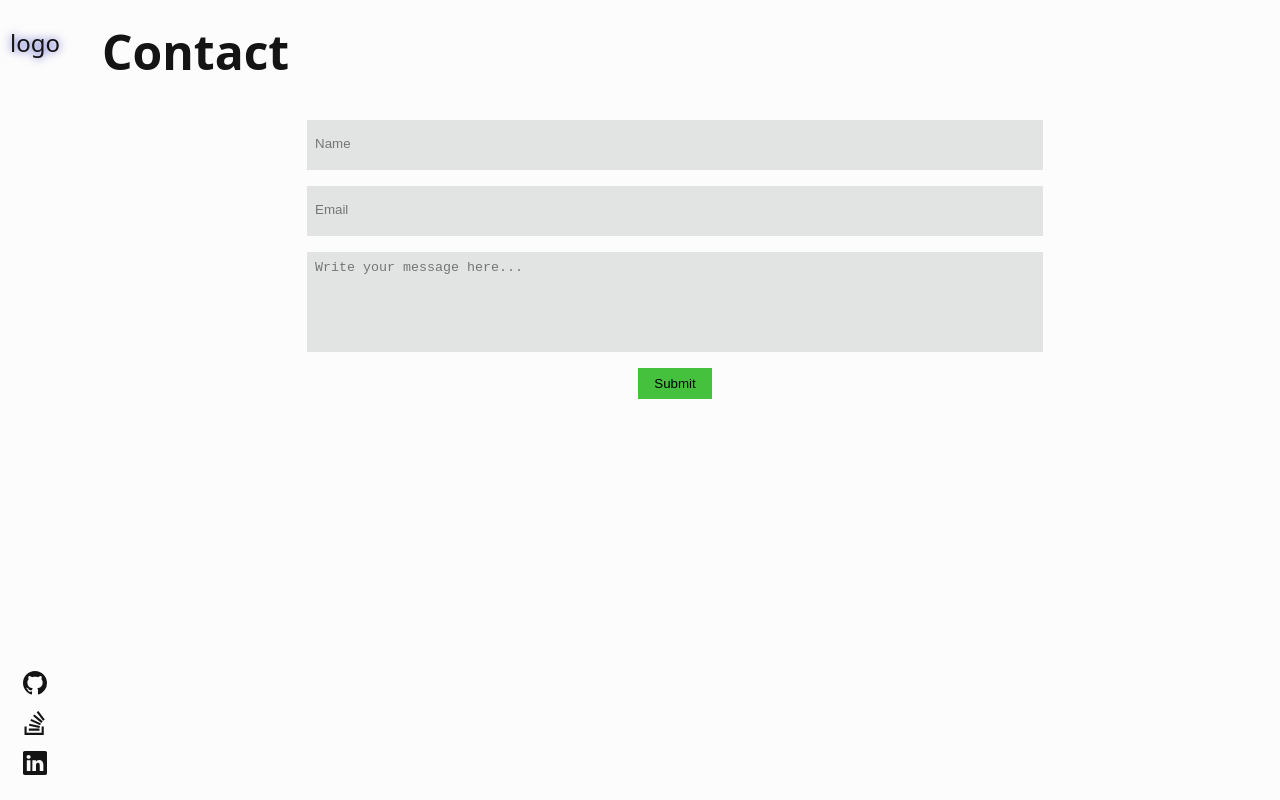
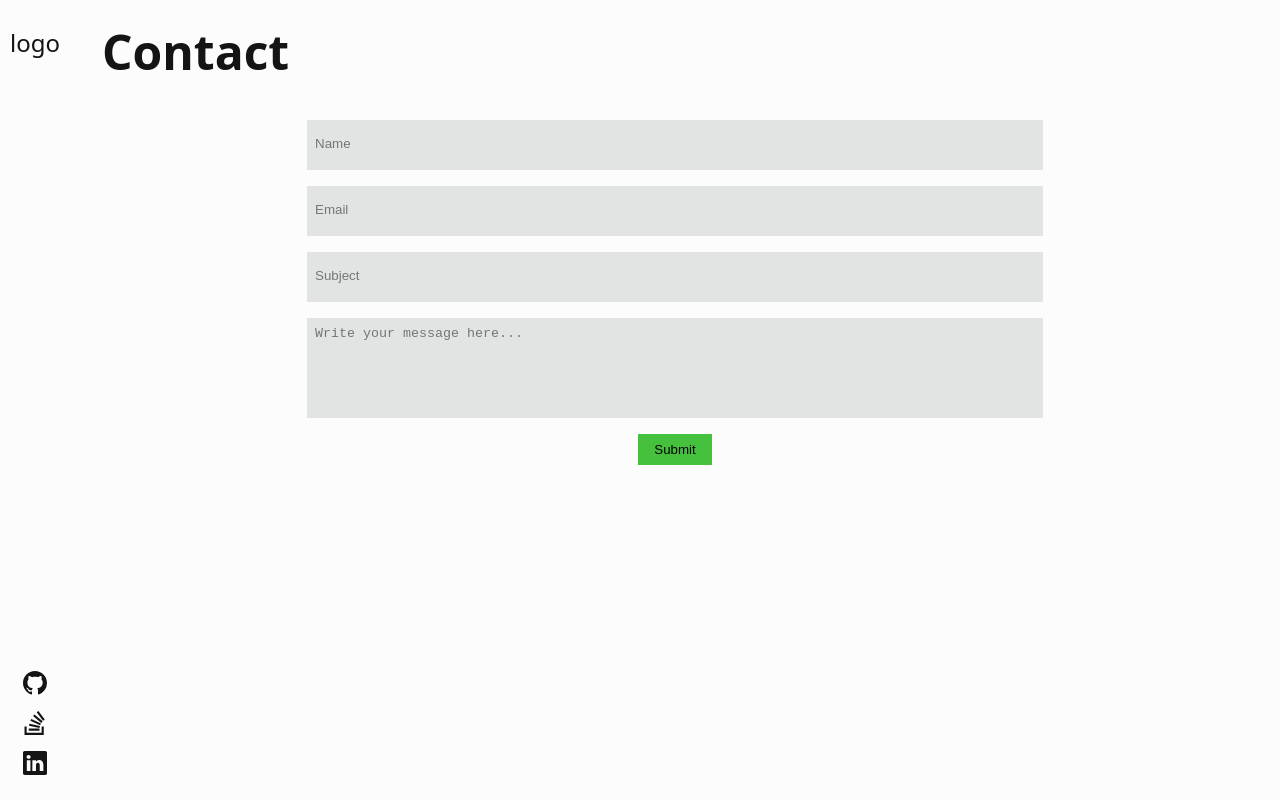
Before and after one commit to Nikhil-13/Nikhil-Portfolio, a React (Vite) app: page /contact in a window 1280 px wide. Built offline with nearby package versions, Linux system fonts and the light colour scheme.

Commit message:
made some validation changes form

```diff
--- a/package.json
+++ b/package.json
@@ -14,7 +14,8 @@
     "react-bootstrap-icons": "^1.10.3",
     "react-dom": "^18.2.0",
     "react-hook-form": "^7.45.2",
-    "react-router-dom": "^6.14.2"
+    "react-router-dom": "^6.14.2",
+    "resend": "^0.17.2"
   },
   "devDependencies": {
     "@types/react": "^18.2.14",
--- a/src/App.css
+++ b/src/App.css
@@ -69,17 +69,6 @@ a:visited
 {
   all: unset;
   scale: 1;
-}
-
-.logo-header
-{
-  filter: drop-shadow(0px 0px 5px var(--accent));
-  transition: all .2s ease-in;
-}
-
-.logo-header:hover
-{
-  color: #3e45c1;
 }
 
 .social-links a:hover
@@ -257,9 +246,11 @@ button span
   width: min(50ch, 500px, 56vw);
   background: var(--secondary);
   margin: 1rem;
+  position: relative;
   padding: 1rem;
   z-index: -2;
 }
+
 
 .work-card:nth-child(1)
 {
@@ -316,6 +307,7 @@ button span
   section
   {
     padding: 1rem;
+    height: 90%;
   }
 
   aside
@@ -342,6 +334,8 @@ button span
     width: 100%;
   }
 
+
+
   .form-container
   {
     min-width: 100%;
--- a/src/components/ContactForm.jsx
+++ /dev/null
@@ -1,38 +0,0 @@
-import { useState } from 'react'
-import { useForm } from 'react-hook-form'
-
-export default function App() {
-	const [formData, setFormData] = useState()
-	const {
-		register,
-		handleSubmit,
-		formState: { errors },
-	} = useForm()
-	const onSubmit = (data) => {
-		setFormData(data), console.log(data)
-	}
-
-	// console.log(errors)
-
-	return (
-		<form onSubmit={handleSubmit(onSubmit)}>
-			<input
-				type='text'
-				placeholder='Name'
-				{...register('Name', { required: true, maxLength: 80 })}
-			/>
-			<input
-				type='text'
-				placeholder='Email'
-				{...register('Email', { required: true, pattern: /^\S+@\S+$/i })}
-				style={errors.Email && { borderColor: 'red' }}
-			/>
-
-			<textarea
-				placeholder='Write your message here...'
-				{...register('Subject', { required: true, max: 200, min: 50, maxLength: 300 })}
-			/>
-			<input type='submit' />
-		</form>
-	)
-}
--- a/src/pages/Contact.jsx
+++ b/src/pages/Contact.jsx
@@ -1,12 +1,54 @@
 import { useForm } from 'react-hook-form'
-import ContactForm from '../components/ContactForm'
 
 function Contact() {
+	console.count()
+	const {
+		register,
+		handleSubmit,
+		formState: { errors },
+	} = useForm()
+	const onSubmit = (data) => {
+		console.log(data)
+	}
+
 	return (
 		<section id='contact'>
 			<h1>Contact</h1>
 			<div className='form-container'>
-				<ContactForm />
+				<form onSubmit={handleSubmit(onSubmit)}>
+					<input
+						type='text'
+						placeholder='Name'
+						{...register('Name', { required: true, maxLength: 80 })}
+						style={errors.Name && { borderColor: 'red' }}
+					/>
+					<input
+						type='text'
+						placeholder='Email'
+						{...register('Email', { required: true, pattern: /^\S+@\S+$/i })}
+						style={errors.Email && { borderColor: 'red' }}
+					/>
+					<input
+						type='text'
+						placeholder='Subject'
+						{...register('Subject', { required: true, maxLength: 30 })}
+						style={errors.Subject && { borderColor: 'red' }}
+					/>
+
+					<textarea
+						placeholder='Write your message here...'
+						{...register('Message', {
+							required: true,
+							max: 200,
+							min: 50,
+							maxLength: 300,
+						})}
+					/>
+					<input
+						type='submit'
+						disabled={Object.keys(errors).length === 0 ? false : true}
+					/>
+				</form>
 			</div>
 		</section>
 	)
```
Also changed, not shown: 1 other file (tests, documents, lock files or other folders).
